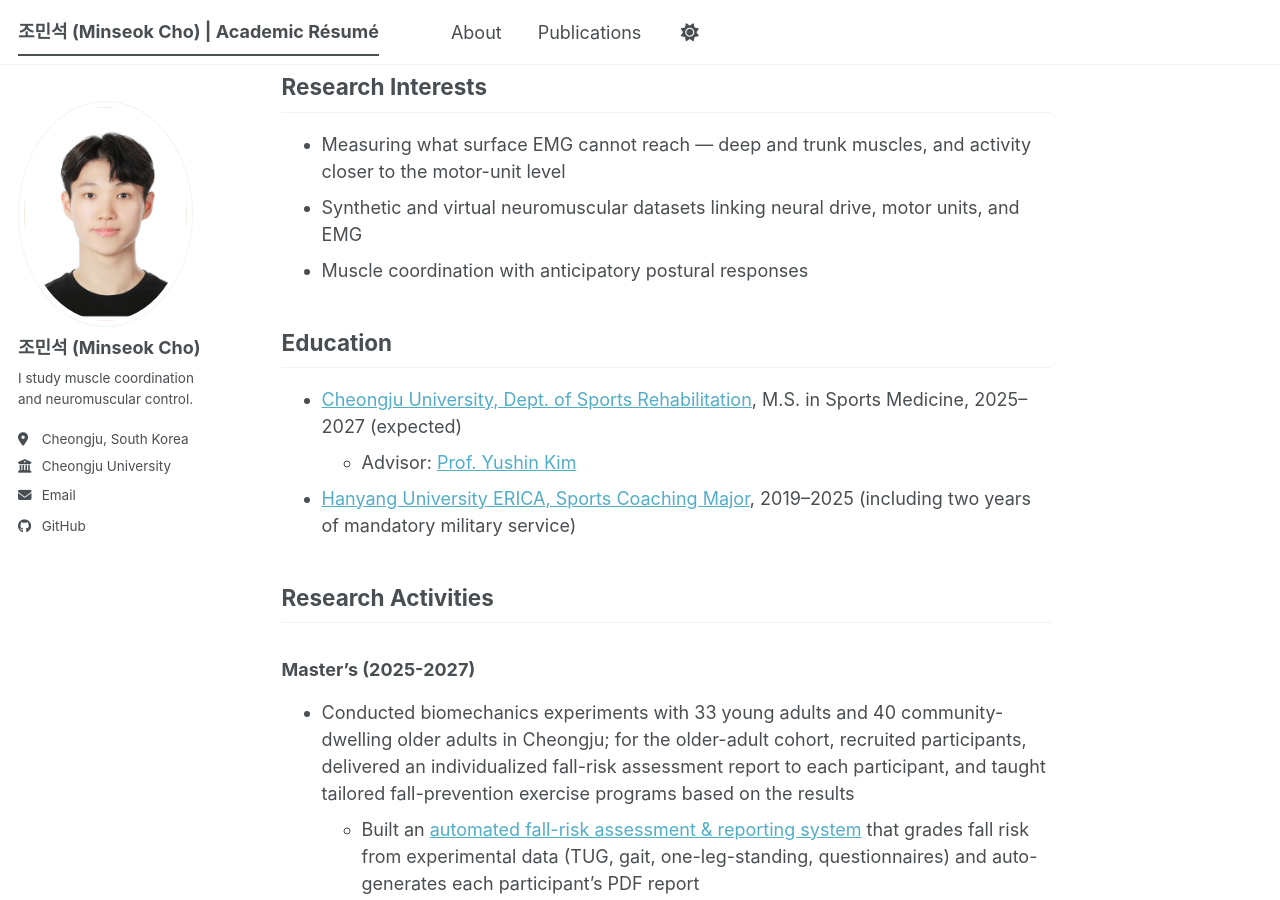
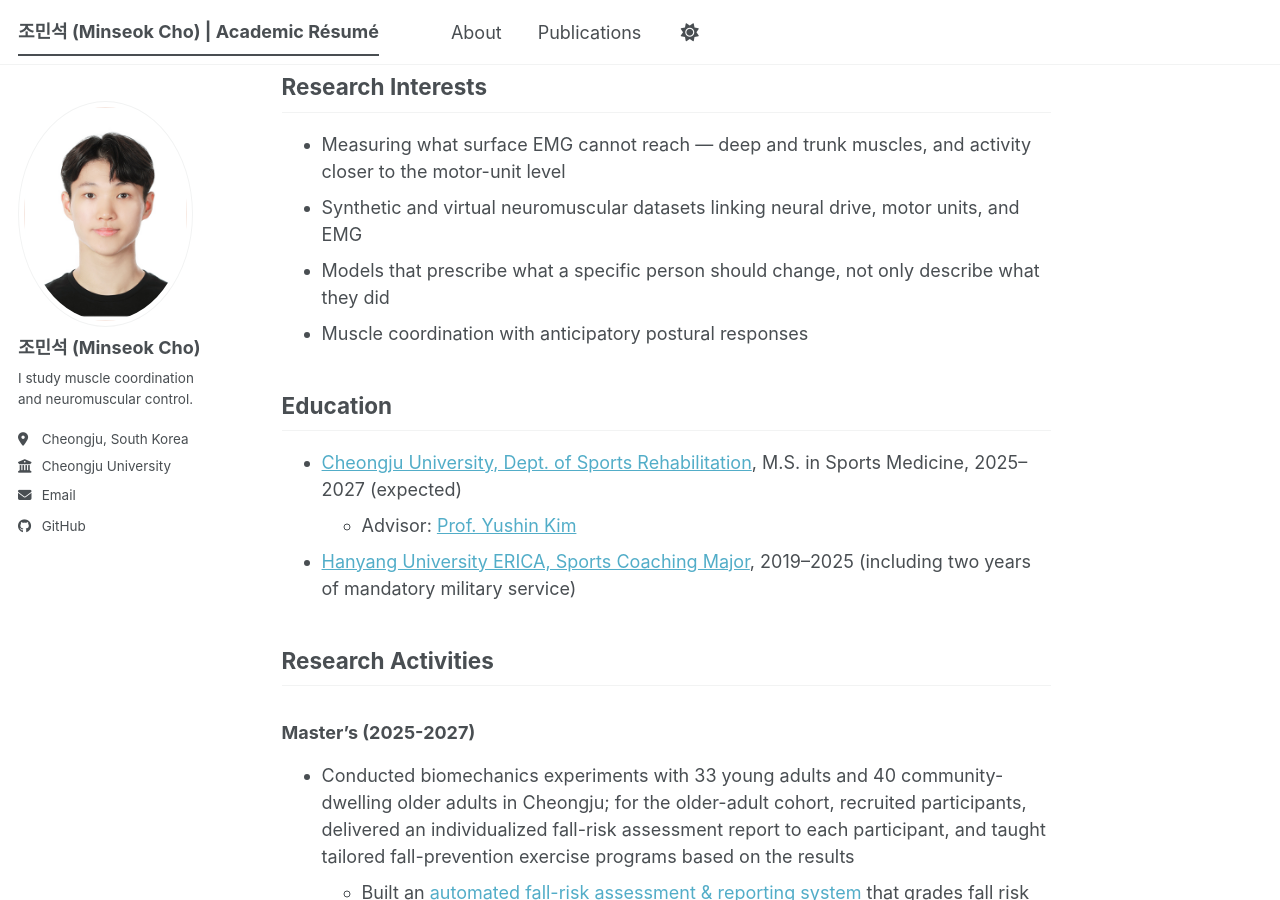
Before and after one commit to Rukkha1024/Rukkha1024.github.io, a Jekyll site: the page built from _pages/about.md, in a window 1280 px wide and 900 px high, scrolled down 624 px. Built offline with Jekyll 4.4.1, drawn with Linux system fonts in a browser that asks for light colours; a style sheet for code colours, icons or effects is not loaded.

Commit message:
연구 관심에 개인화 모델 축 추가
Co-Authored-By: Claude Opus 5 (1M context) <noreply@anthropic.com>

```diff
--- a/_pages/about.md
+++ b/_pages/about.md
@@ -25,6 +25,7 @@ Using multi-channel electromyography (EMG) and NMF-based muscle synergy analysis
 
 - Measuring what surface EMG cannot reach — deep and trunk muscles, and activity closer to the motor-unit level
 - Synthetic and virtual neuromuscular datasets linking neural drive, motor units, and EMG
+- Models that prescribe what a specific person should change, not only describe what they did
 - Muscle coordination with anticipatory postural responses
 
 ## Education
```
